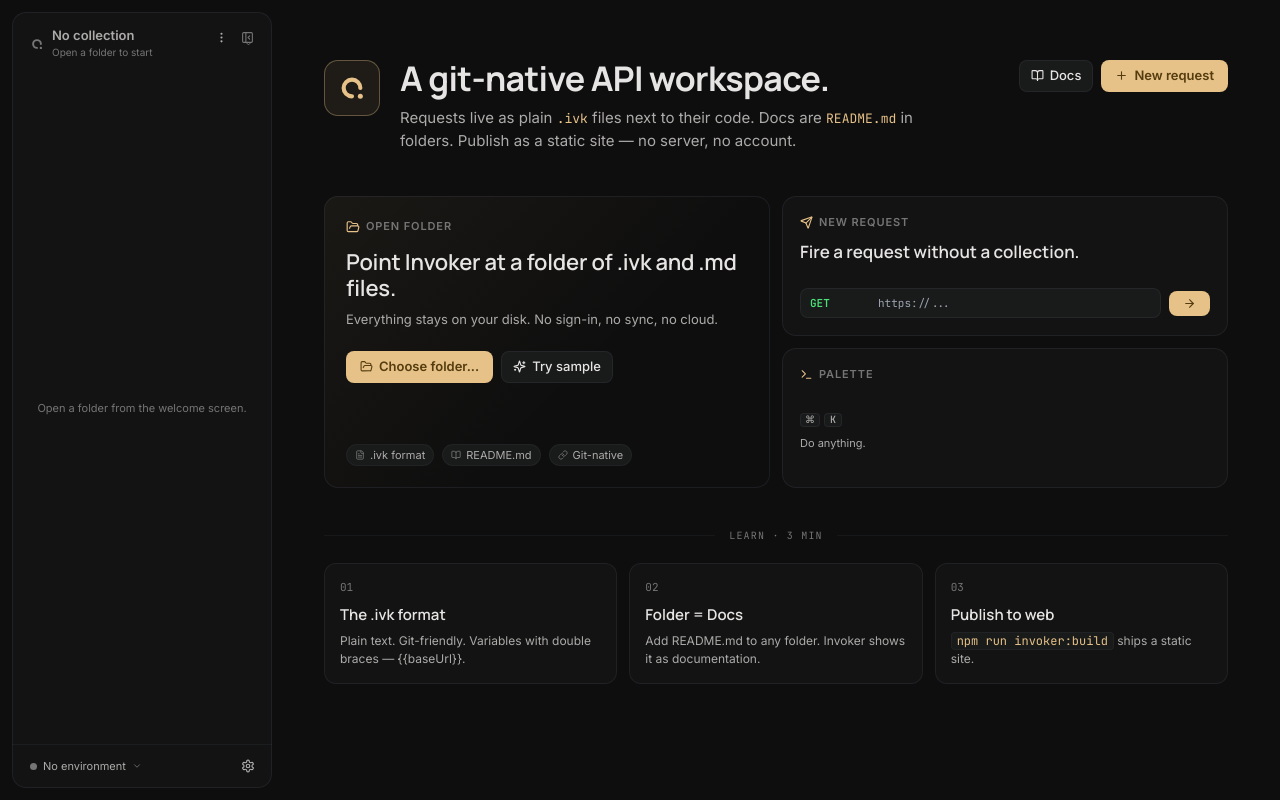
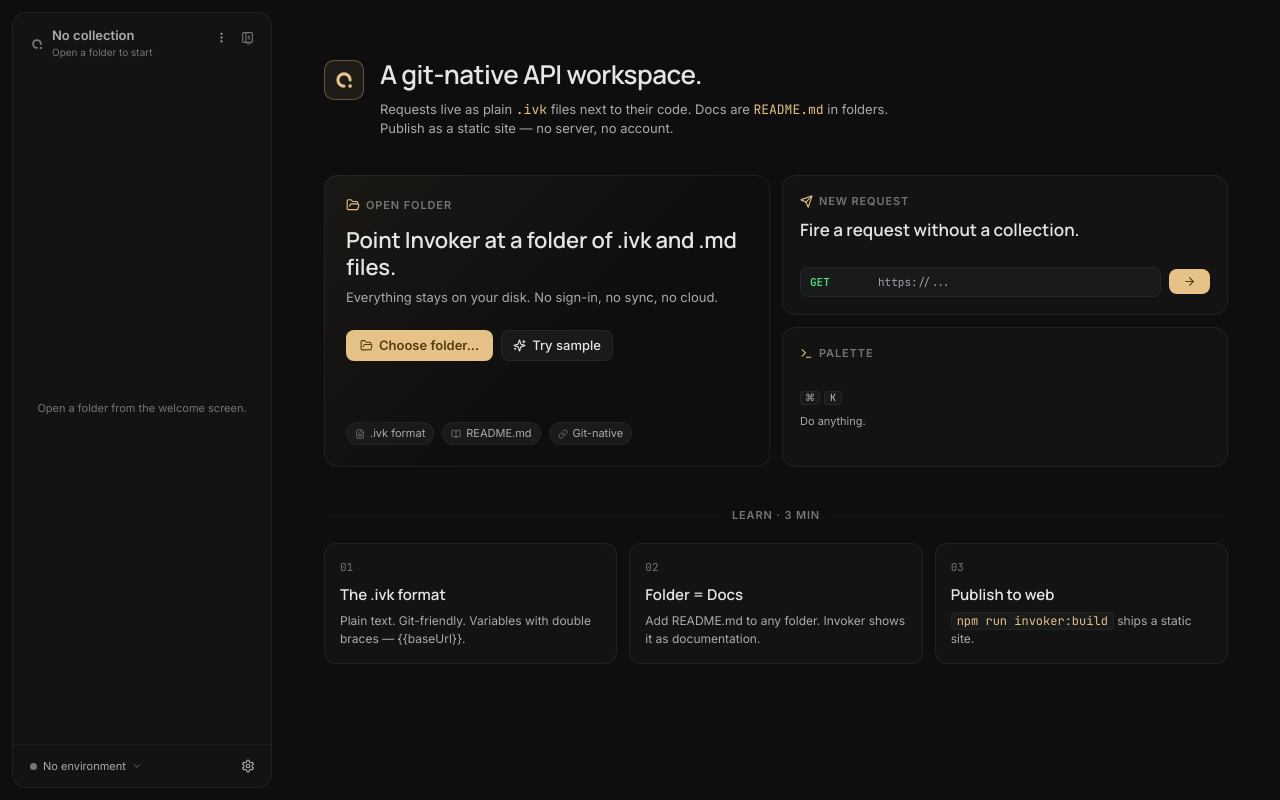
Before and after one commit to doossee/invoker-app, a React (Vite) app: page / in a window 1280 px wide. Built offline with nearby package versions, Linux system fonts and the light colour scheme; what ivkjs would draw is missing.

Commit message:
feat(welcome): tone down hero + drop redundant top-right CTAs

```diff
--- a/src/components/welcome/WelcomePage.tsx
+++ b/src/components/welcome/WelcomePage.tsx
@@ -2,7 +2,6 @@
 import {
   FolderOpen,
   BookOpen,
-  Plus,
   Send,
   ArrowRight,
   Terminal,
@@ -71,12 +70,12 @@
     >
       <div style={{ maxWidth: 1040, margin: '0 auto', padding: '48px 40px 64px' }}>
         {/* ============ HERO ============ */}
-        <div style={{ display: 'flex', alignItems: 'flex-start', gap: 20, marginBottom: 44 }}>
+        <div style={{ display: 'flex', alignItems: 'flex-start', gap: 16, marginBottom: 36 }}>
           <div
             style={{
-              width: 56,
-              height: 56,
-              borderRadius: 14,
+              width: 40,
+              height: 40,
+              borderRadius: 10,
               display: 'flex',
               alignItems: 'center',
               justifyContent: 'center',
@@ -85,38 +84,28 @@
               boxShadow: `inset 0 0 0 1px ${TOKENS.strokeHot}`,
             }}
           >
-            <InvokerMark size={30} />
+            <InvokerMark size={22} />
           </div>
           <div style={{ flex: 1 }}>
             <div
               style={{
                 fontFamily: "'Manrope', sans-serif",
-                fontWeight: 700,
-                fontSize: 34,
+                fontWeight: 600,
+                fontSize: 26,
                 letterSpacing: '-0.02em',
-                lineHeight: 1.1,
+                lineHeight: 1.15,
                 color: TOKENS.fg1,
               }}
             >
               A git-native API workspace.
             </div>
-            <div style={{ marginTop: 10, color: TOKENS.fg2, fontSize: 15, maxWidth: 520, lineHeight: 1.5 }}>
+            <div style={{ marginTop: 10, color: TOKENS.fg2, fontSize: 13, maxWidth: 520, lineHeight: 1.5 }}>
               Requests live as plain{' '}
               <code style={{ fontFamily: "'JetBrains Mono', monospace", fontSize: 13, color: TOKENS.amber }}>.ivk</code>{' '}
               files next to their code. Docs are{' '}
               <code style={{ fontFamily: "'JetBrains Mono', monospace", fontSize: 13, color: TOKENS.amber }}>README.md</code>{' '}
               in folders. Publish as a static site — no server, no account.
             </div>
-          </div>
-          <div style={{ display: 'flex', gap: 8, flexShrink: 0 }}>
-            <GhostBtn onClick={() => setCommandPaletteOpen(true)}>
-              <BookOpen size={13} />
-              Docs
-            </GhostBtn>
-            <PrimaryBtn onClick={() => createInlineTab()}>
-              <Plus size={13} />
-              New request
-            </PrimaryBtn>
           </div>
         </div>
 
@@ -278,10 +267,12 @@
           <div style={{ flex: 1, height: 1, background: TOKENS.strokeSoft }} />
           <div
             style={{
-              fontFamily: "'JetBrains Mono', monospace",
-              fontSize: 10,
+              fontFamily: "'Inter', system-ui, sans-serif",
+              fontSize: 11,
+              fontWeight: 600,
               color: TOKENS.fg3,
-              letterSpacing: '0.12em',
+              letterSpacing: '0.08em',
+              textTransform: 'uppercase',
             }}
           >
             LEARN · 3 MIN
```
